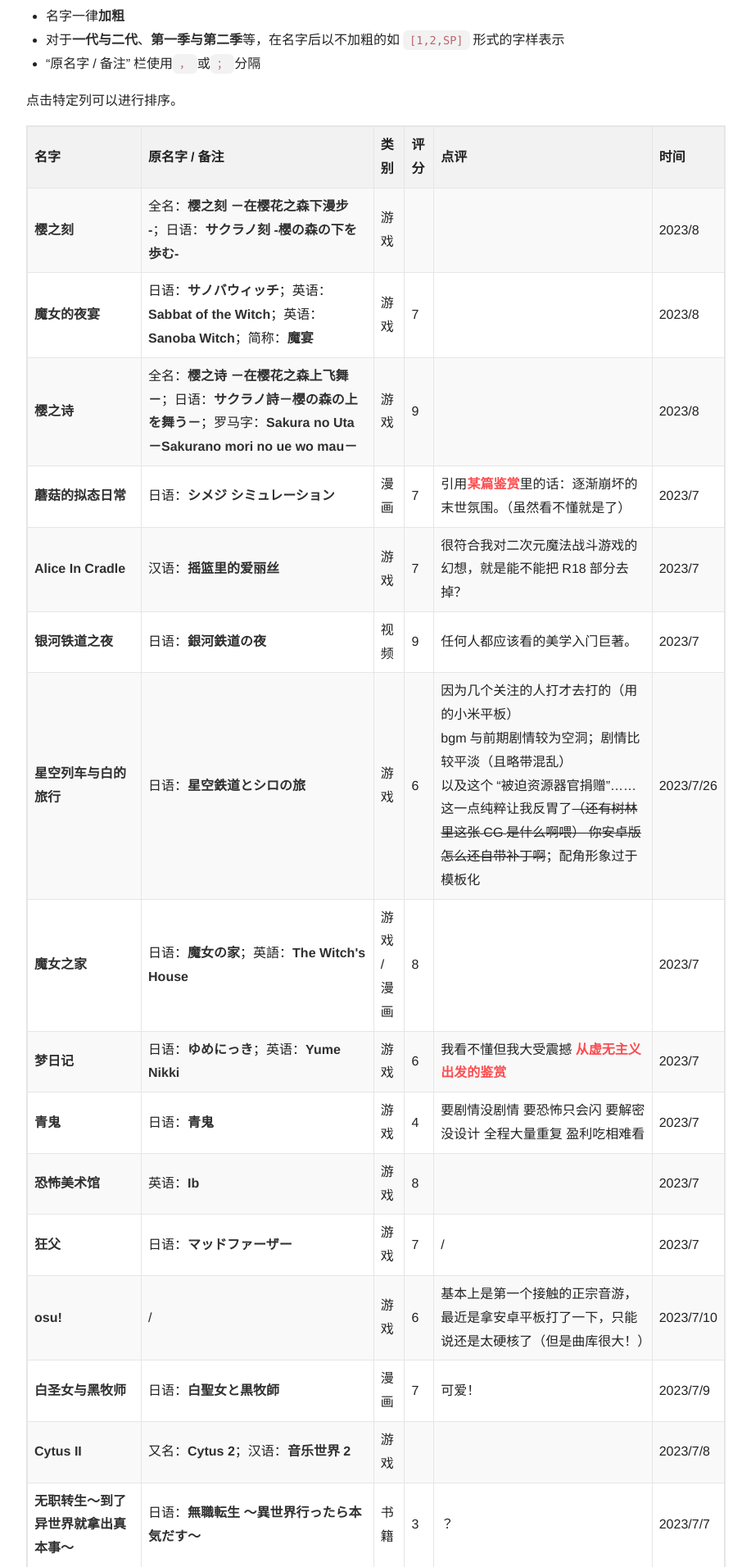
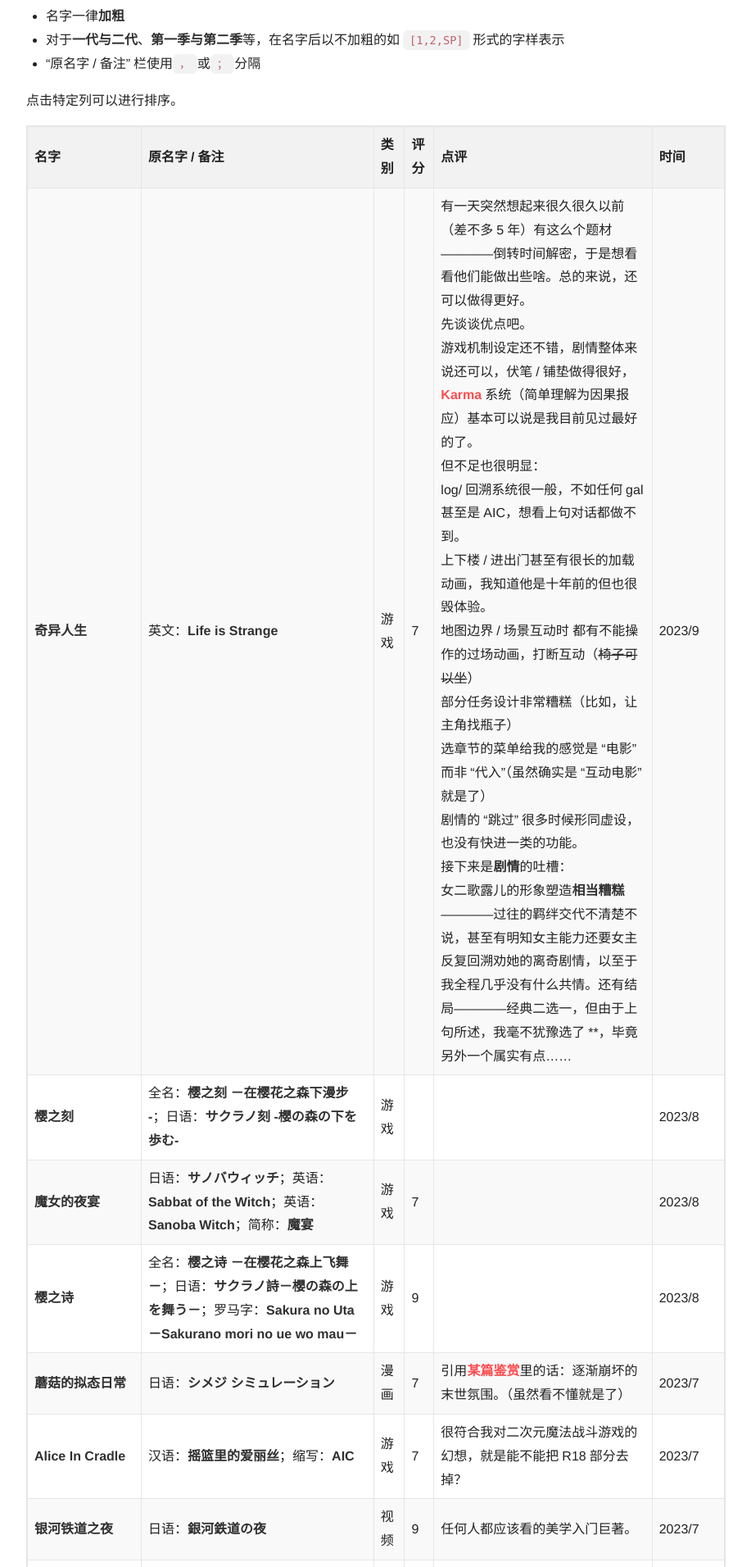
Before and after one commit to Young-Lord/Young-Lord.github.io, a Jekyll site: the page built from memories.md, in a window 1280 px wide. Shown: the part 631-2543 px from the top of the page at 82% size, without its empty margins (181-1098 px from the left). Built offline with Jekyll 4.4.1, drawn with Linux system fonts in a browser that asks for light colours; nearby versions of some CDN libraries; comment, search, counter and statistics services are not loaded.

Commit message:
memo: 奇异人生

```diff
--- a/memories.md
+++ b/memories.md
@@ -27,11 +27,12 @@
 
 | 名字                                  | 原名字/备注                                                  | 类别      | 评分 | 点评                                   | 时间       |
 | ------------------------------------- | ------------------------------------------------------------ | --------- | ---- | -------------------------------------- | ---------- |
+| **奇异人生** | 英文：**Life is Strange** | 游戏 | 7 | 有一天突然想起来很久很久以前（差不多5年）有这么个题材————倒转时间解密，于是想看看他们能做出些啥。总的来说，还可以做得更好。<br />先谈谈优点吧。<br />游戏机制设定还不错，剧情整体来说还可以，伏笔/铺垫做得很好，[Karma](https://en.wikipedia.org/wiki/Karma)系统（简单理解为因果报应）基本可以说是我目前见过最好的了。<br />但不足也很明显：<br />log/回溯系统很一般，不如任何gal甚至是AIC，想看上句对话都做不到。<br />上下楼/进出门甚至有很长的加载动画，我知道他是十年前的但也很毁体验。<br />地图边界/场景互动时 都有不能操作的过场动画，打断互动（<del>椅子可以坐</del>）<br />部分任务设计非常糟糕（比如，让主角找瓶子）<br />选章节的菜单给我的感觉是“电影”而非“代入”（虽然确实是“互动电影”就是了）<br />剧情的“跳过”很多时候形同虚设，也没有快进一类的功能。<br />接下来是**剧情**的吐槽：<br />女二歌露儿的形象塑造**相当糟糕**————过往的羁绊交代不清楚不说，甚至有明知女主能力还要女主反复回溯劝她的离奇剧情，以至于我全程几乎没有什么共情。还有结局————经典二选一，但由于上句所述，我毫不犹豫选了\*\*，毕竟另外一个属实有点…… | 2023/9 |
 | **樱之刻** | 全名：**樱之刻 －在樱花之森下漫步 -**；日语：**サクラノ刻 -櫻の森の下を歩む-** | 游戏 |  |  | 2023/8 |
 | **魔女的夜宴** | 日语：**サノバウィッチ**；英语：**Sabbat of the Witch**；英语：**Sanoba Witch**；简称：**魔宴** | 游戏 | 7 |  | 2023/8 |
 | **樱之诗** | 全名：**樱之诗 －在樱花之森上飞舞－**；日语：**サクラノ詩－櫻の森の上を舞う－**；罗马字：**Sakura no Uta －Sakurano mori no ue wo mau－** | 游戏 | 9 |  | 2023/8 |
 | **蘑菇的拟态日常** | 日语：**シメジ シミュレーション** | 漫画 | 7 | 引用[某篇鉴赏](https://www.bilibili.com/video/BV1sm4y177cu)里的话：逐渐崩坏的末世氛围。（虽然看不懂就是了） | 2023/7 |
-| **Alice In Cradle** | 汉语：**摇篮里的爱丽丝** | 游戏 | 7 | 很符合我对二次元魔法战斗游戏的幻想，就是能不能把R18部分去掉？ | 2023/7 |
+| **Alice In Cradle** | 汉语：**摇篮里的爱丽丝**；缩写：**AIC** | 游戏 | 7 | 很符合我对二次元魔法战斗游戏的幻想，就是能不能把R18部分去掉？ | 2023/7 |
 | **银河铁道之夜** | 日语：**銀河鉄道の夜** | 视频 | 9 | 任何人都应该看的美学入门巨著。 | 2023/7 |
 | **星空列车与白的旅行** | 日语：**星空鉄道とシロの旅** | 游戏 | 6 | 因为几个关注的人打才去打的（用的小米平板）<br />bgm与前期剧情较为空洞；剧情比较平淡（且略带混乱）<br />以及这个“被迫资源器官捐赠”……这一点纯粹让我反胃了<del>（还有树林里这张CG是什么啊喂） 你安卓版怎么还自带补丁啊</del>；配角形象过于模板化 | 2023/7/26 |
 | **魔女之家** | 日语：**魔女の家**；英語：**The Witch's House** | 游戏/漫画 | 8 |  | 2023/7 |
```
